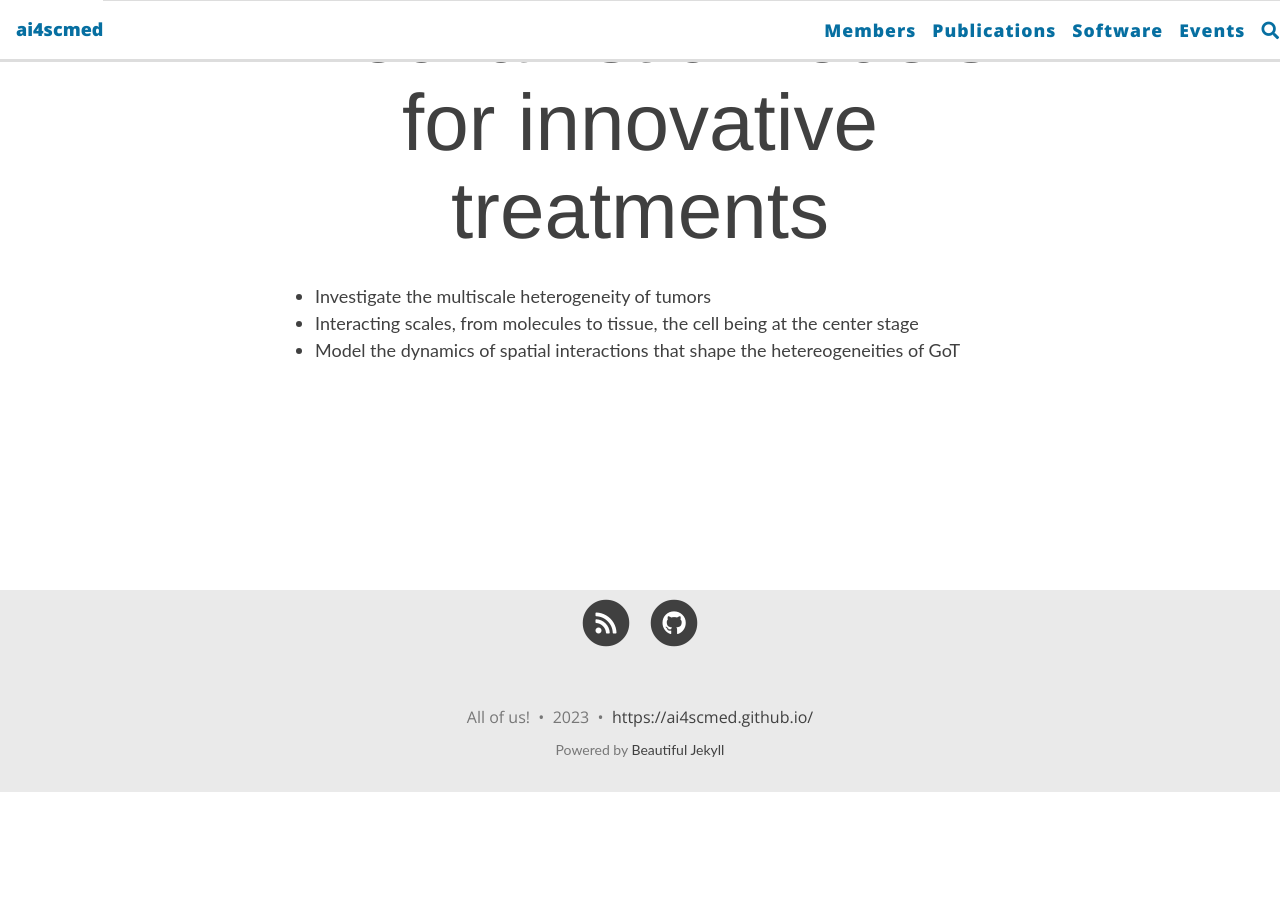
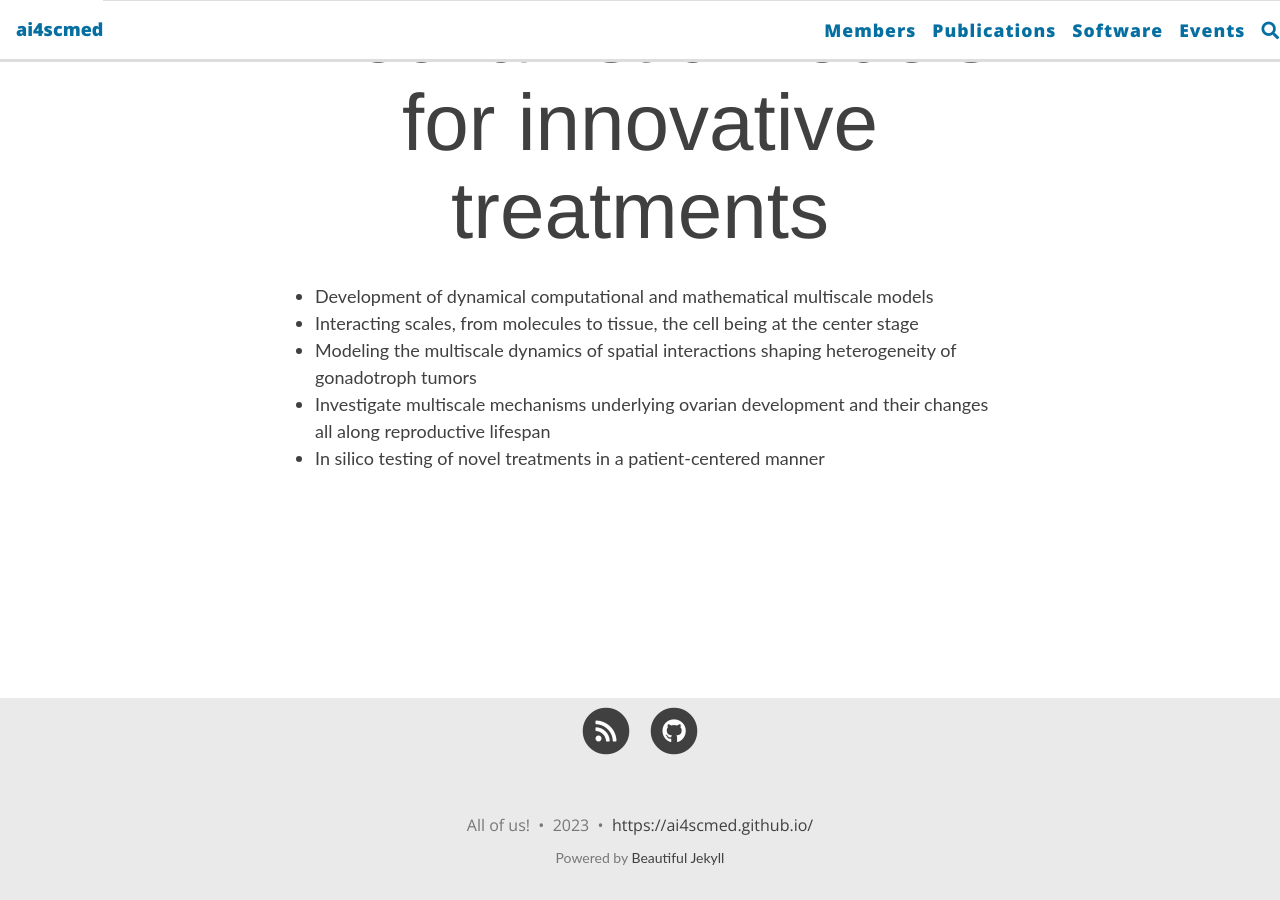
Before and after one commit to ai4scmed/ai4scmed.github.io, a Jekyll site: the page built from _wps/wp4.md, in a window 1280 px wide and 900 px high, scrolled down 377 px. Built offline with Jekyll 4.4.1, drawn with Linux system fonts in a browser that asks for light colours; nearby versions of some CDN libraries; comment, search, counter and statistics services are not loaded; before the commit the page ends 1169 px from its top, so only the background shows below that.

Commit message:
Update wp4.md

```diff
--- a/_wps/wp4.md
+++ b/_wps/wp4.md
@@ -7,6 +7,8 @@ image: slide_wp4.png
 ---
 
 
-- Investigate the multiscale heterogeneity of tumors
+- Development of dynamical computational and mathematical multiscale models
 - Interacting scales, from molecules to tissue, the cell being at the center stage
-- Model the dynamics of spatial interactions that shape the hetereogeneities of GoT
+- Modeling the multiscale dynamics of spatial interactions shaping heterogeneity of gonadotroph tumors
+- Investigate multiscale mechanisms underlying ovarian development and their changes all along reproductive lifespan
+- In silico testing of novel treatments in a patient-centered manner
```
